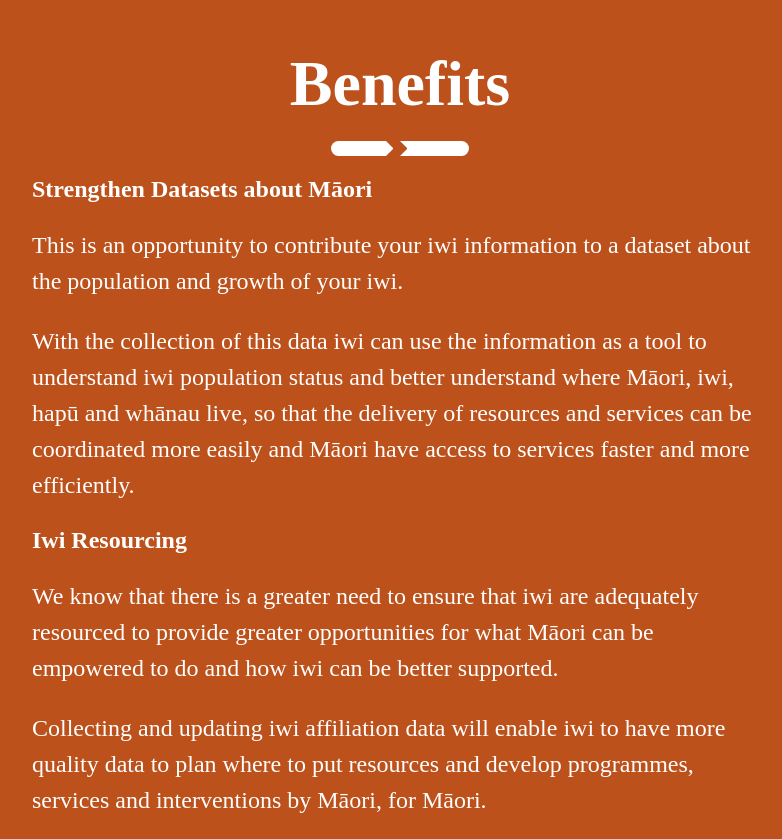
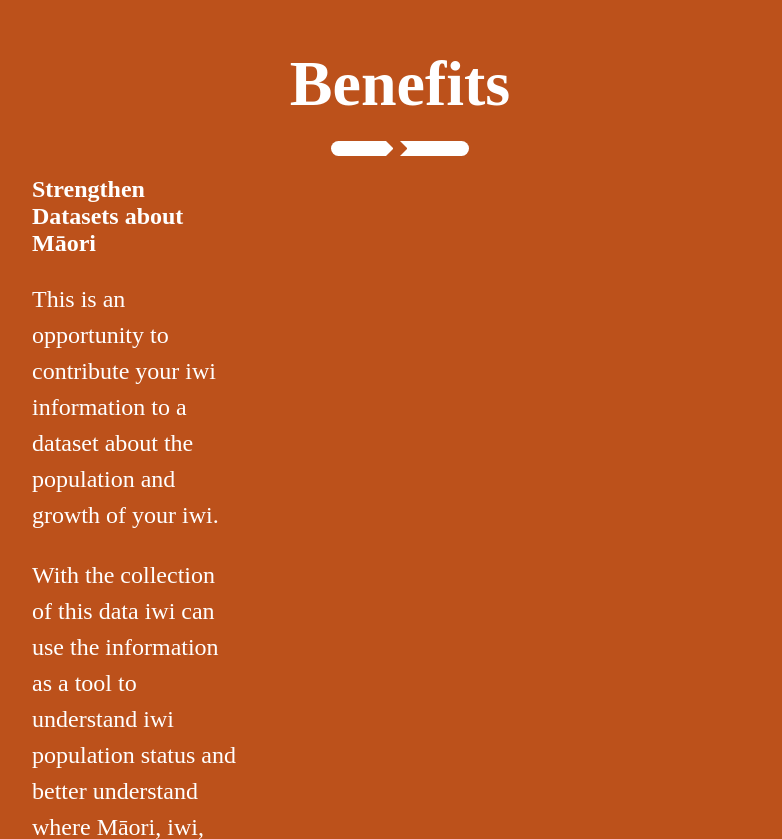
Before and after one commit to mcdojl4/web1, a plain HTML site: page index.html in a window 1280 px wide. Shown: the part 3171-4010 px from the top of the page, without its empty margins (240-1022 px from the left). Drawn offline with Linux system fonts and the light colour scheme.

Commit message:
Add files via upload

```diff
--- a/assets/css/main.css
+++ b/assets/css/main.css
@@ -167,6 +167,12 @@ button:hover {
     background: #777;
 }
 
+.columns_3 {
+   display: grid;
+   grid-template-columns: 1fr 1fr 1fr;
+   gap: 60px;
+}
+
 ul.faq li {
     background: white;
     color: black;
--- a/index.html
+++ b/index.html
@@ -113,6 +113,7 @@
             <div class="arrow2"></div>
             </div>
       </div>
+     <div class="columns_3">
             <div>
                 <h2>Strengthen Datasets about Māori</h2>
                 <p>
@@ -141,6 +142,7 @@
                 <p>
                     It is a way to raise the levels of equity and development for our people, and address areas of need.
                 </p>
+            </div>
      </div>
     </section>
 
```
Lines whose indentation alone changed are shown as unchanged.
